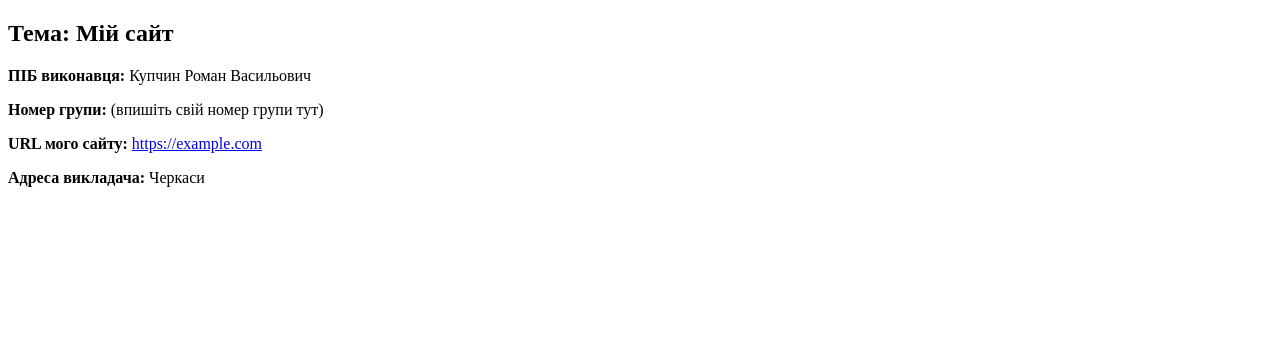
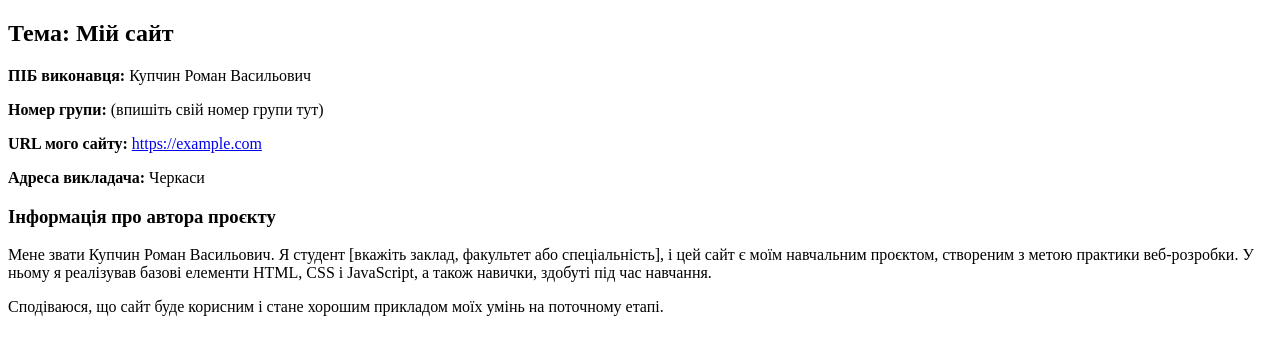
Before and after one commit to Roman-Kupchyn/33, a plain HTML site: page index.html in a window 1280 px wide. Drawn offline with Linux system fonts and the light colour scheme.

Commit message:
Update index.html

```diff
--- a/index.html
+++ b/index.html
@@ -6,9 +6,15 @@
 </head>
 <body>
   <h2>Тема: Мій сайт</h2>
+
   <p><strong>ПІБ виконавця:</strong> Купчин Роман Васильович</p>
   <p><strong>Номер групи:</strong> (впишіть свій номер групи тут)</p>
   <p><strong>URL мого сайту:</strong> <a href="https://example.com" target="_blank">https://example.com</a></p>
   <p><strong>Адреса викладача:</strong> Черкаси</p>
+
+  <h3>Інформація про автора проєкту</h3>
+  <p>Мене звати Купчин Роман Васильович. Я студент [вкажіть заклад, факультет або спеціальність], і цей сайт є моїм навчальним проєктом, створеним з метою практики веб-розробки. У ньому я реалізував базові елементи HTML, CSS і JavaScript, а також навички, здобуті під час навчання.</p>
+
+  <p>Сподіваюся, що сайт буде корисним і стане хорошим прикладом моїх умінь на поточному етапі.</p>
 </body>
 </html>
```
